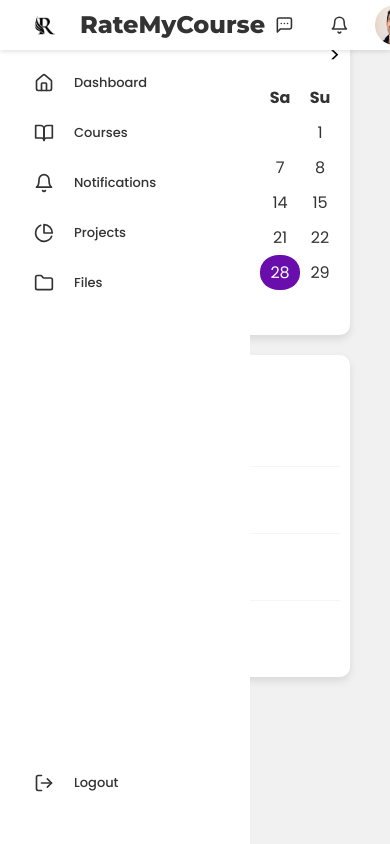
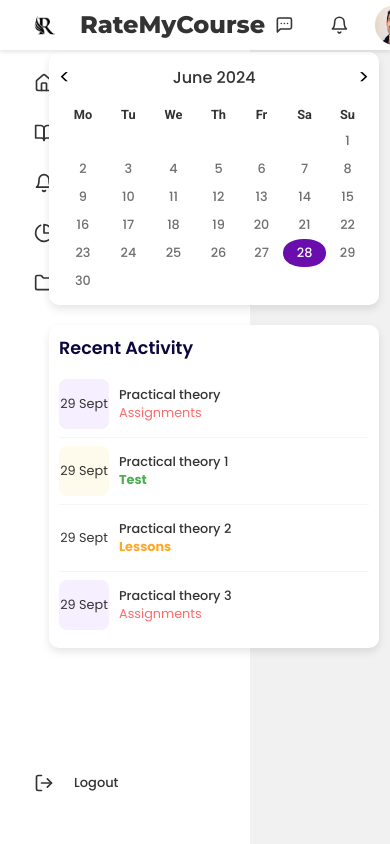
Before and after one commit to aditya19lohia/course_project, a React (Create React App) app in the folder client/: page /home in a window 390 px wide. Built offline with nearby package versions, Linux system fonts and the light colour scheme.

Commit message:
corrected history componenet

```diff
--- a/client/src/components/Calendar_History.css
+++ b/client/src/components/Calendar_History.css
@@ -1,12 +1,15 @@
+
+
 .Calendar_History-container {
-  position: fixed;
-  top: 50px; /* Adjust as needed for spacing from the top */
-  right: 20px; /* Adjust as needed for spacing from the right */
+  position: relative; /* Changed from fixed */
+  top:2rem;
   display: flex;
   flex-direction: column;
   padding: 20px;
-  width: 350px;
-  max-width: 100%;
+
+  width: 100%; /* Changed from 350px */
+  max-width: 350px; /* Added max-width */
+  margin: 0 1px 0px auto; /* Center the container */
 }
 
 .calendar-container, .history-container {
@@ -15,17 +18,14 @@
   box-shadow: 0 4px 8px rgba(0, 0, 0, 0.1);
   padding: 10px;
   max-height: 400px;
-  overflow-y: auto;
+  /* overflow-y: auto; */
   width: 100%;
   margin: 10px 0;
 }
 
-.calendar-container {
-  background-color: var(--sidebar-color);
-}
-
 .history-container {
-  background-color: #FFFFFF;
+  max-height: auto; /* Limit height and enable scrolling */
+  /* overflow-y: auto; */
 }
 
 .calendar-header {
@@ -36,7 +36,7 @@
 }
 
 .calendar-month-year {
-  font-weight: 600;
+  font-weight: 500;
 }
 
 .calendar-nav {
@@ -52,13 +52,25 @@
   text-align: center;
 }
 
-.calendar-table th, .calendar-table td {
+.calendar-table th{
+  font-family:"Roboto",sans-serif;
   padding: 5px;
+  font-weight:600;
+  font-size:0.8rem;
+  border-radius: 47%;
+}
+
+.calendar-table td{
+  padding: 5px;
+  font-weight:500;
+  font-size:0.7rem;
   border-radius: 47%;
 }
 
 .calendar-table tbody td {
   cursor: pointer;
+  font-size:0.8rem;
+  color:#6f6f6f;
 }
 
 .calendar-table tbody td.selected {
@@ -76,10 +88,12 @@
 }
 
 .history-title {
+  font-family: "Poppins", sans-serif;
+  font-weight: 600;
   color: #0b063e;
-  font-size: 1.3em;
+  font-size: 1.1em;
   margin-bottom: 10px;
-  font-weight: bold;
+
 }
 
 .history-content {
@@ -102,6 +116,7 @@
   width: 50px;
   height: 50px;
   display: flex;
+  flex-direction:column;
   align-items: center;
   justify-content: center;
   border-radius: 8px;
@@ -111,7 +126,7 @@
 
 .date-text {
   color: #333333;
-  font-weight: bold;
+  font-weight: 400;
   font-size: 0.8em;
 }
 
@@ -120,8 +135,9 @@
 }
 
 .course-name {
+  font-family:"Poppins",sans-serif;
   color: #333333;
-  font-size: 15px;
+  font-size: 0.8rem;
   font-weight: 500;
   text-decoration: none;
   display: block;
@@ -138,6 +154,7 @@
 
 .description-red {
   color: #FF6B6B;
+  font-weight:400;
 }
 
 .description-green {
@@ -159,12 +176,10 @@
 /* Responsive styles */
 @media (max-width: 768px) {
   .Calendar_History-container {
-    position: static;
-    margin: 0 auto;
+    padding: 10px;
   }
 
   .calendar-container, .history-container {
-    margin-left: 0;
-    max-width: 100%;
+    max-height: none; /* Allow full height on mobile */
   }
 }
--- a/client/src/components/TopRatedCourse/TopRatedCourses.css
+++ b/client/src/components/TopRatedCourse/TopRatedCourses.css
@@ -5,7 +5,7 @@
     box-shadow: 0 2px 4px rgba(0,0,0,0.1);
     width: 50%;
     margin-left: 20%;
-    margin-top: 25%;
+    /* margin-top: 25%; */
     max-height: 400%;
   }
 
--- a/client/src/index.css
+++ b/client/src/index.css
@@ -1,5 +1,5 @@
 @import url("https://fonts.googleapis.com/css2?family=Montserrat:wght@300;400;800&family=Poppins:wght@300;400;500;600;700&display=swap");
-
+@import url('https://fonts.googleapis.com/css2?family=Poppins:ital,wght@0,100;0,200;0,300;0,400;0,500;0,600;0,700;0,800;0,900;1,100;1,200;1,300;1,400;1,500;1,600;1,700;1,800;1,900&family=Roboto:ital,wght@0,100;0,300;0,400;0,500;0,700;0,900;1,100;1,300;1,400;1,500;1,700;1,900&display=swap');
 
 body {
   margin: 0;
```
Also changed, not shown: client/src/pages/Home.css (added, +49 -0 lines).
